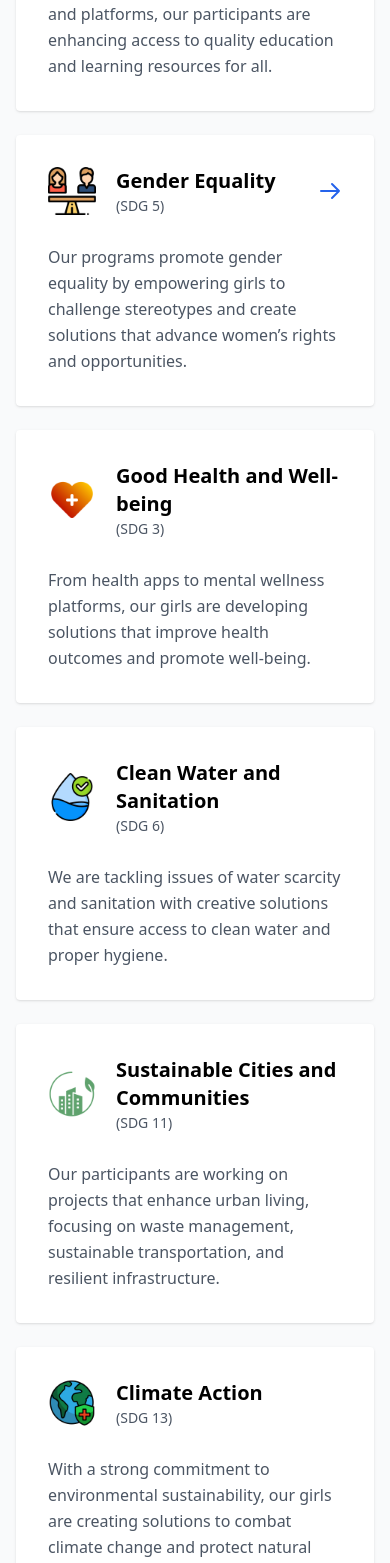
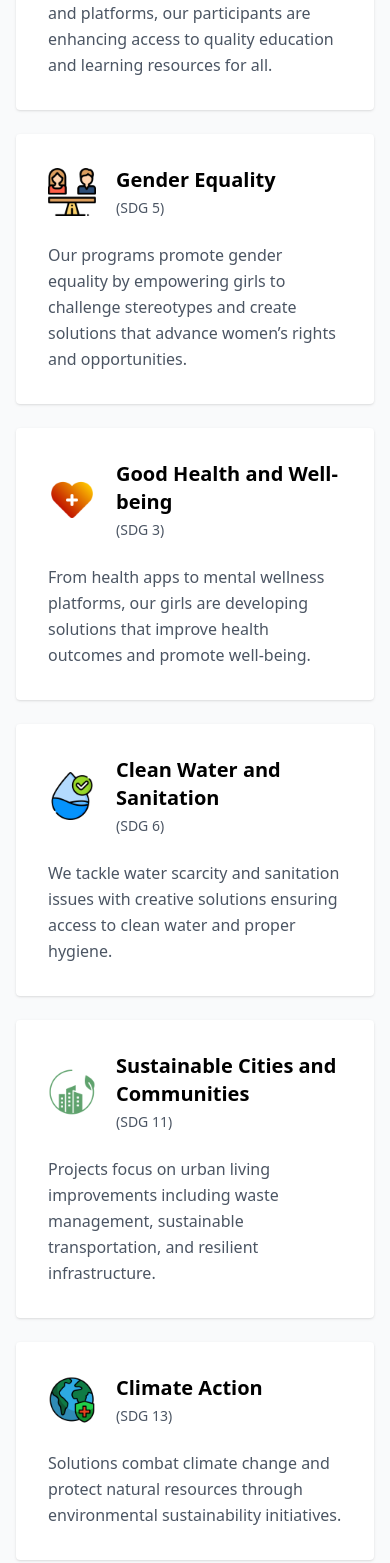
Before and after one commit to iojavis/technovation_uganda, a React (Vite) app: page / in a window 390 px wide. Shown: the part 1965-3528 px from the top of the page. Built offline with nearby package versions, Linux system fonts and the light colour scheme.

Commit message:
fixed typos, classnames

```diff
--- a/src/components/Benefits.jsx
+++ b/src/components/Benefits.jsx
@@ -6,6 +6,51 @@ import {
 	quality_education,
 	sustainable_cities_business,
 } from '../assets';
+
+const sdgData = [
+	{
+		title: 'Quality Education',
+		goal: 4,
+		icon: quality_education,
+		description:
+			'Through innovative educational tools and platforms, our participants are enhancing access to quality education and learning resources for all.',
+	},
+	{
+		title: 'Gender Equality',
+		goal: 5,
+		icon: gender_equality,
+		description:
+			'Our programs promote gender equality by empowering girls to challenge stereotypes and create solutions that advance women’s rights and opportunities.',
+	},
+	{
+		title: 'Good Health and Well-being',
+		goal: 3,
+		icon: good_healthcare,
+		description:
+			'From health apps to mental wellness platforms, our girls are developing solutions that improve health outcomes and promote well-being.',
+	},
+	{
+		title: 'Clean Water and Sanitation',
+		goal: 6,
+		icon: clean_water,
+		description:
+			'We tackle water scarcity and sanitation issues with creative solutions ensuring access to clean water and proper hygiene.',
+	},
+	{
+		title: 'Sustainable Cities and Communities',
+		goal: 11,
+		icon: sustainable_cities_business,
+		description:
+			'Projects focus on urban living improvements including waste management, sustainable transportation, and resilient infrastructure.',
+	},
+	{
+		title: 'Climate Action',
+		goal: 13,
+		icon: climate_action,
+		description:
+			'Solutions combat climate change and protect natural resources through environmental sustainability initiatives.',
+	},
+];
 
 const Benefits = () => {
 	return (
@@ -24,28 +69,49 @@ const Benefits = () => {
 				</div>
 
 				<div className='grid grid-cols-1 gap-6 mt-12 lg:mt-16 xl:gap-10 sm:grid-cols-2 lg:grid-cols-3'>
-					<div className='overflow-hidden bg-white rounded shadow'>
+					{sdgData.map((sdg, index) => (
+						<div
+							key={index}
+							className='overflow-hidden bg-white rounded shadow transition-all duration-300 hover:shadow-lg'
+						>
 							<div className='p-8'>
-							<div className='flex items-center'>
+								<div className='flex items-center gap-5'>
 									<img
-									className='flex-shrink-0 w-12 h-auto'
-									src={quality_education}
-									alt=''
+										className='w-12 h-12'
+										src={sdg.icon}
+										alt={`${sdg.title} icon`}
+										aria-hidden='true'
 									/>
-								<div className='ml-5 mr-auto'>
-									<p className='text-xl font-semibold text-black'>
-										Quality Education
-									</p>
-									<p className='mt-px text-sm text-gray-600'>
-										(SDG 4)
+									<div className='flex-1'>
+										<h3 className='text-xl font-semibold text-black'>
+											{sdg.title}
+										</h3>
+										<p className='mt-1 text-sm text-gray-600'>
+											(SDG {sdg.goal})
 										</p>
 									</div>
+								</div>
+								<p className='mt-6 text-base leading-relaxed text-gray-600'>
+									{sdg.description}
+								</p>
+							</div>
+						</div>
+					))}
+				</div>
+
+				<div className='mt-12 text-center'>
+					<a
+						href='https://sdgs.un.org/goals'
+						target='_blank'
+						rel='noopener noreferrer'
+						className='inline-flex items-center font-medium text-blue-600 hover:text-blue-700 transition-colors gap-2 group'
+					>
+						Explore all UN Sustainable Development Goals
 						<svg
-									className='hidden w-5 h-5 text-blue-600'
-									xmlns='http://www.w3.org/2000/svg'
+							className='w-5 h-5 transition-transform group-hover:translate-x-1'
 							fill='none'
+							stroke='currentColor'
 							viewBox='0 0 24 24'
-									stroke='currentColor'
 						>
 							<path
 								strokeLinecap='round'
@@ -54,221 +120,6 @@ const Benefits = () => {
 								d='M14 5l7 7m0 0l-7 7m7-7H3'
 							/>
 						</svg>
-							</div>
-							<p className='text-base leading-relaxed text-gray-600 mt-7'>
-								Through innovative educational tools and platforms, our
-								participants are enhancing access to quality education
-								and learning resources for all.
-							</p>
-						</div>
-					</div>
-
-					{/* Repeat similar structures for each integration, adjusting only the img src and text */}
-
-					<div className='overflow-hidden bg-white rounded shadow'>
-						<div className='p-8'>
-							<div className='flex items-center'>
-								<img
-									className='flex-shrink-0 w-12 h-auto'
-									src={gender_equality}
-									alt=''
-								/>
-								<div className='ml-5 mr-auto'>
-									<p className='text-xl font-semibold text-black'>
-										Gender Equality
-									</p>
-									<p className='mt-px text-sm text-gray-600'>
-										(SDG 5)
-									</p>
-								</div>
-								<svg
-									className='block w-6 h-6 text-blue-600'
-									xmlns='http://www.w3.org/2000/svg'
-									fill='none'
-									viewBox='0 0 24 24'
-									stroke='currentColor'
-								>
-									<path
-										strokeLinecap='round'
-										strokeLinejoin='round'
-										strokeWidth='2'
-										d='M14 5l7 7m0 0l-7 7m7-7H3'
-									/>
-								</svg>
-							</div>
-							<p className='text-base leading-relaxed text-gray-600 mt-7'>
-								Our programs promote gender equality by empowering girls
-								to challenge stereotypes and create solutions that
-								advance women’s rights and opportunities.
-							</p>
-						</div>
-					</div>
-
-					<div className='overflow-hidden bg-white rounded shadow'>
-						<div className='p-8'>
-							<div className='flex items-center'>
-								<img
-									className='flex-shrink-0 w-12 h-auto'
-									src={good_healthcare}
-									alt=''
-								/>
-								<div className='ml-5 mr-auto'>
-									<p className='text-xl font-semibold text-black'>
-										Good Health and Well-being
-									</p>
-									<p className='mt-px text-sm text-gray-600'>
-										(SDG 3)
-									</p>
-								</div>
-								<svg
-									className='hidden w-5 h-5 text-blue-600'
-									xmlns='http://www.w3.org/2000/svg'
-									fill='none'
-									viewBox='0 0 24 24'
-									stroke='currentColor'
-								>
-									<path
-										strokeLinecap='round'
-										strokeLinejoin='round'
-										strokeWidth='2'
-										d='M14 5l7 7m0 0l-7 7m7-7H3'
-									/>
-								</svg>
-							</div>
-							<p className='text-base leading-relaxed text-gray-600 mt-7'>
-								From health apps to mental wellness platforms, our girls
-								are developing solutions that improve health outcomes
-								and promote well-being.
-							</p>
-						</div>
-					</div>
-
-					<div className='overflow-hidden bg-white rounded shadow'>
-						<div className='p-8'>
-							<div className='flex items-center'>
-								<img
-									className='flex-shrink-0 w-12 h-auto'
-									src={clean_water}
-									alt=''
-								/>
-								<div className='ml-5 mr-auto'>
-									<p className='text-xl font-semibold text-black'>
-										Clean Water and Sanitation
-									</p>
-									<p className='mt-px text-sm text-gray-600'>
-										(SDG 6)
-									</p>
-								</div>
-								<svg
-									className='hidden w-5 h-5 text-blue-600'
-									xmlns='http://www.w3.org/2000/svg'
-									fill='none'
-									viewBox='0 0 24 24'
-									stroke='currentColor'
-								>
-									<path
-										strokeLinecap='round'
-										strokeLinejoin='round'
-										strokeWidth='2'
-										d='M14 5l7 7m0 0l-7 7m7-7H3'
-									/>
-								</svg>
-							</div>
-							<p className='text-base leading-relaxed text-gray-600 mt-7'>
-								We are tackling issues of water scarcity and sanitation
-								with creative solutions that ensure access to clean
-								water and proper hygiene.
-							</p>
-						</div>
-					</div>
-
-					<div className='overflow-hidden bg-white rounded shadow'>
-						<div className='p-8'>
-							<div className='flex items-center'>
-								<img
-									className='flex-shrink-0 w-12 h-auto'
-									src={sustainable_cities_business}
-									alt=''
-								/>
-								<div className='ml-5 mr-auto'>
-									<p className='text-xl font-semibold text-black'>
-										Sustainable Cities and Communities
-									</p>
-									<p className='mt-px text-sm text-gray-600'>
-										(SDG 11)
-									</p>
-								</div>
-								<svg
-									className='hidden w-5 h-5 text-blue-600'
-									xmlns='http://www.w3.org/2000/svg'
-									fill='none'
-									viewBox='0 0 24 24'
-									stroke='currentColor'
-								>
-									<path
-										strokeLinecap='round'
-										strokeLinejoin='round'
-										strokeWidth='2'
-										d='M14 5l7 7m0 0l-7 7m7-7H3'
-									/>
-								</svg>
-							</div>
-							<p className='text-base leading-relaxed text-gray-600 mt-7'>
-								Our participants are working on projects that enhance
-								urban living, focusing on waste management, sustainable
-								transportation, and resilient infrastructure.
-							</p>
-						</div>
-					</div>
-
-					<div className='overflow-hidden bg-white rounded shadow'>
-						<div className='p-8'>
-							<div className='flex items-center'>
-								<img
-									className='flex-shrink-0 w-12 h-auto'
-									src={climate_action}
-									alt=''
-								/>
-								<div className='ml-5 mr-auto'>
-									<p className='text-xl font-semibold text-black'>
-										Climate Action
-									</p>
-									<p className='mt-px text-sm text-gray-600'>
-										(SDG 13)
-									</p>
-								</div>
-								<svg
-									className='hidden w-5 h-5 text-blue-600'
-									xmlns='http://www.w3.org/2000/svg'
-									fill='none'
-									viewBox='0 0 24 24'
-									stroke='currentColor'
-								>
-									<path
-										strokeLinecap='round'
-										strokeLinejoin='round'
-										strokeWidth='2'
-										d='M14 5l7 7m0 0l-7 7m7-7H3'
-									/>
-								</svg>
-							</div>
-							<p className='text-base leading-relaxed text-gray-600 mt-7'>
-								With a strong commitment to environmental
-								sustainability, our girls are creating solutions to
-								combat climate change and protect natural resources.
-							</p>
-						</div>
-					</div>
-				</div>
-
-				<div className='mt-12 text-center'>
-					<a
-						href='https://sdgs.un.org/goals'
-						target='_blank'
-						title=''
-						className='inline-flex p-3 font-medium text-blue-600 transition-all duration-200 hover:text-blue-700 focus:text-blue-700 hover:underline'
-					>
-						Check all the UNSDG&apos;s
 					</a>
 				</div>
 			</div>
--- a/src/components/Partnerships.jsx
+++ b/src/components/Partnerships.jsx
@@ -1,15 +1,13 @@
 import { technovation_logo_colored } from '../assets';
 import { technovation_logo_bw } from '../assets';
-
 
 const partnershipsData = [
 	{
 		name: 'Technovation Uganda',
 		description:
 			'Empowering girls and young women to become tech entrepreneurs and leaders.',
-		imageSrc:  technovation_logo_colored ,
-		lightImageSrc: 'https://via.placeholder.com/150',
-		// light logo
+		imageSrc: technovation_logo_colored,
+		lightImageSrc: technovation_logo_bw,
 		altText: 'Technovation Uganda',
 		link: 'https://technovation.org',
 	},
@@ -18,7 +16,7 @@ const partnershipsData = [
 		description:
 			'Transforming lives through education, mentorship, and community development.',
 		imageSrc: technovation_logo_bw,
-		lightImageSrc: 'https://via.placeholder.com/150',
+		lightImageSrc: technovation_logo_colored,
 		altText: 'Oysters & Pearls Uganda',
 		link: 'https://oystersandpearlsuganda.org',
 	},
@@ -26,13 +24,13 @@ const partnershipsData = [
 
 export default function Partnerships() {
 	return (
-		<section className='bg-white py-20 lg:py-[120px] dark:bg-dark'>
+		<section className='py-20 lg:py-[120px] bg-white'>
 			<div className='container mx-auto'>
 				<div className='text-center mb-12'>
-					<h2 className='text-3xl font-bold text-gray-900 sm:text-4xl dark:text-white'>
+					<h2 className='text-[32px] font-poppins-bold text-primary-navy leading-[42px] mb-4'>
 						Collaborating for a brighter future.
 					</h2>
-					<p className='mt-4 text-lg text-gray-600 dark:text-gray-300'>
+					<p className='text-body text-black font-poppins-regular'>
 						Together, we are empowering the next generation of leaders in
 						Uganda.
 					</p>
@@ -49,28 +47,23 @@ export default function Partnerships() {
 }
 
 const PartnershipCard = ({ partnership }) => {
-	const { name, description, imageSrc, lightImageSrc, altText, link } =
+	const { name, description, imageSrc, altText, link } =
 		partnership;
 
 	return (
 		<div className='w-full sm:w-[45%] lg:w-[30%] text-center'>
-			<div className='bg-white rounded-lg shadow-md p-6 dark:bg-gray-800'>
+			<div className='bg-white rounded-lg shadow-md p-6'>
 				<a href={link} target='_blank' rel='noopener noreferrer'>
 					<img
 						src={imageSrc}
 						alt={altText}
-						className='h-24 mx-auto mb-4 dark:hidden'
-					/>
-					<img
-						src={lightImageSrc}
-						alt={altText}
-						className='h-24 mx-auto mb-4 hidden dark:block'
+						className='h-24 mx-auto mb-4'
 					/>
 				</a>
-				<h3 className='text-xl font-bold text-gray-900 dark:text-white'>
+				<h3 className='text-xl font-poppins-bold text-primary-navy mb-2'>
 					{name}
 				</h3>
-				<p className='mt-2 text-gray-600 dark:text-gray-300'>
+				<p className='text-body text-black font-poppins-regular'>
 					{description}
 				</p>
 			</div>
```
Also changed, not shown: src/components/Faq.jsx (+69 -72 lines), src/components/SingleStory.jsx (+56 -46 lines). Lines whose indentation alone changed are shown as unchanged.
